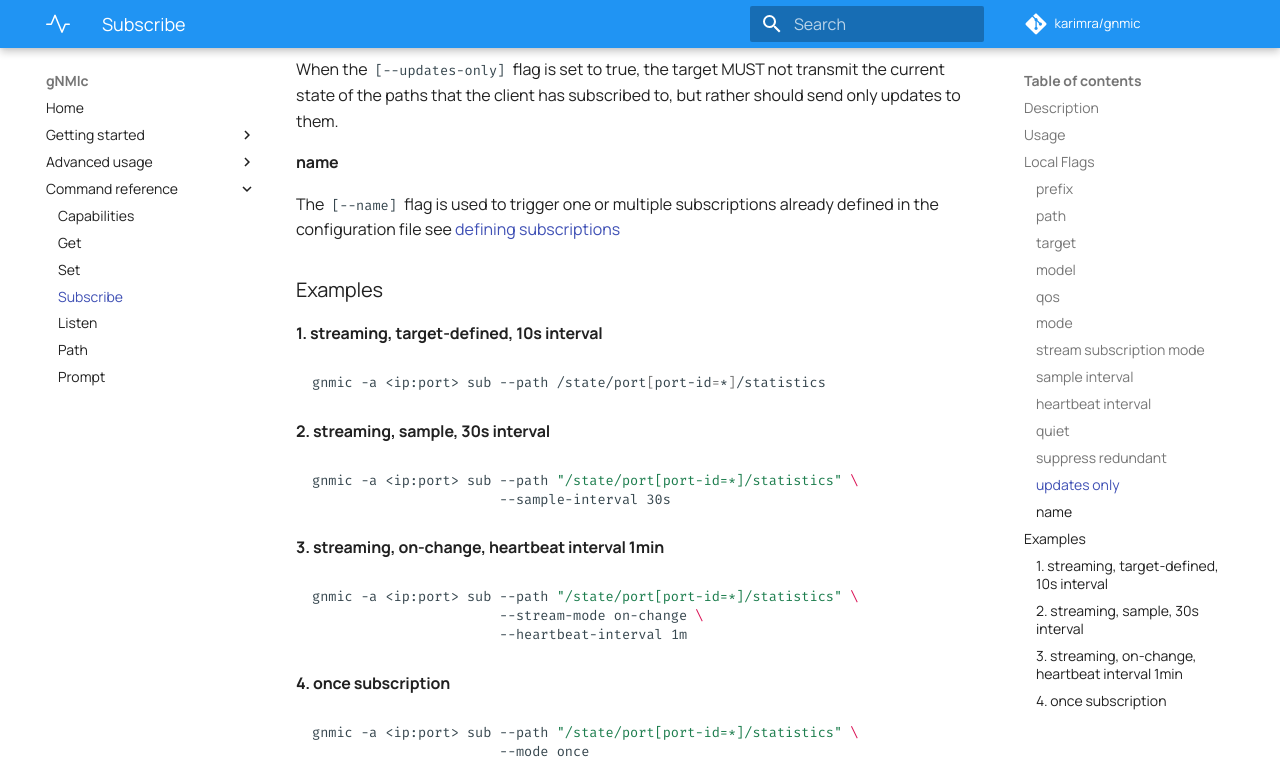
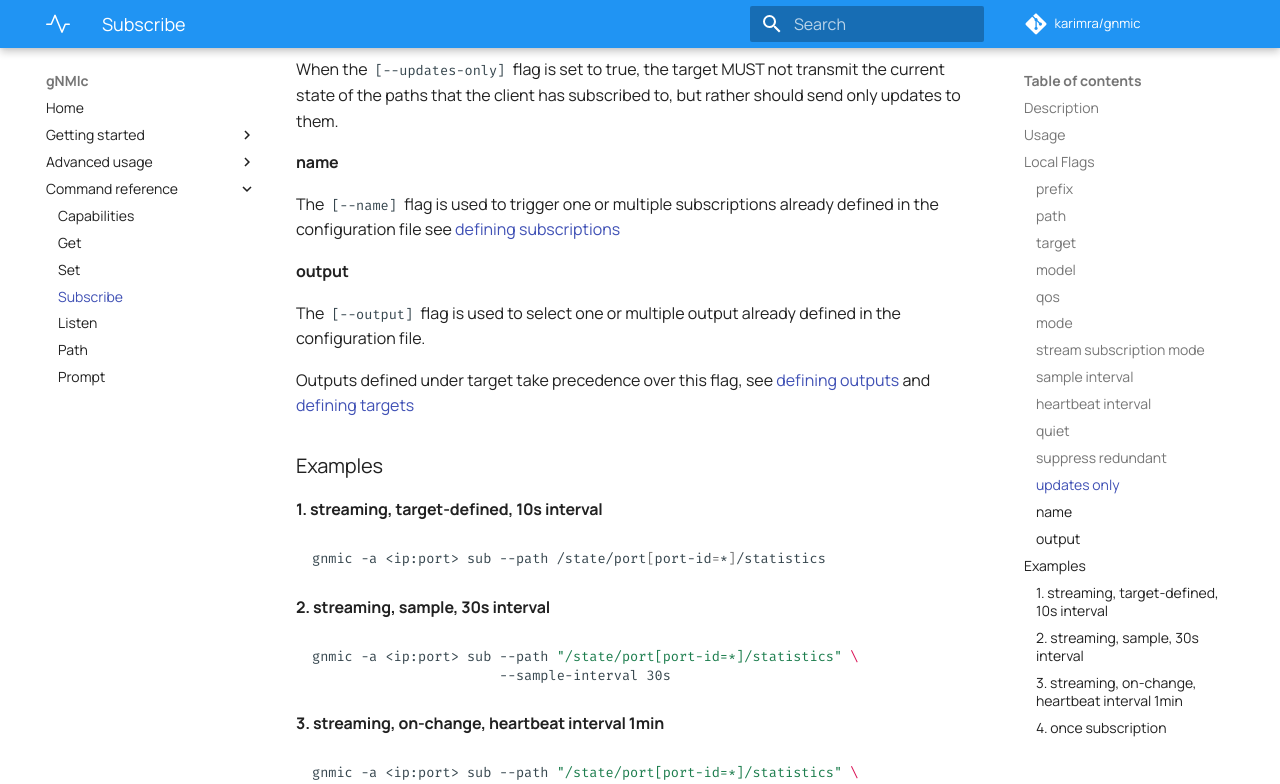
Before and after one commit to karimra/gnmic, an MkDocs documentation site: the page built from docs/cmd/subscribe.md, in a window 1280 px wide and 900 px high, scrolled down 2538 px, cut to the strip 0-784 px from the top of the window. Built offline with MkDocs 1.6.1 and Material for MkDocs 9.7.7, drawn with Linux system fonts in a browser that asks for light colours; comment, search, counter and statistics services are not loaded.

Commit message:
--output docs

````diff
--- a/docs/cmd/subscribe.md
+++ b/docs/cmd/subscribe.md
@@ -89,6 +89,11 @@ When the `[--updates-only]` flag is set to true, the target MUST not transmit th
 #### name
 The `[--name]` flag is used to trigger one or multiple subscriptions already defined in the configuration file see [defining subscriptions](../advanced/subscriptions.md)
 
+#### output
+The `[--output]` flag is used to select one or multiple output already defined in the configuration file.
+
+Outputs defined under target take precedence over this flag, see [defining outputs](../advanced/multi_outputs/output_intro.md) and [defining targets](../advanced/multi_targets)
+
 ### Examples
 #### 1. streaming, target-defined, 10s interval
 ```bash
````
